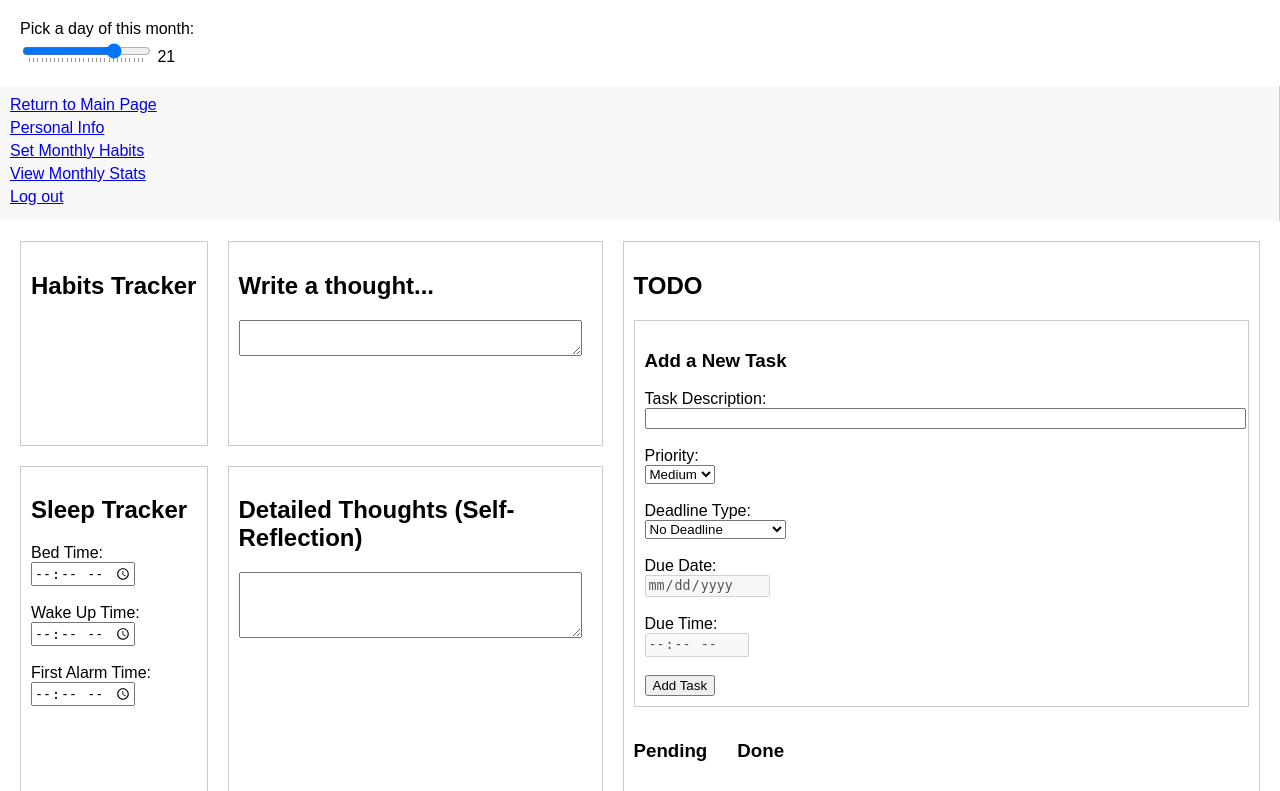
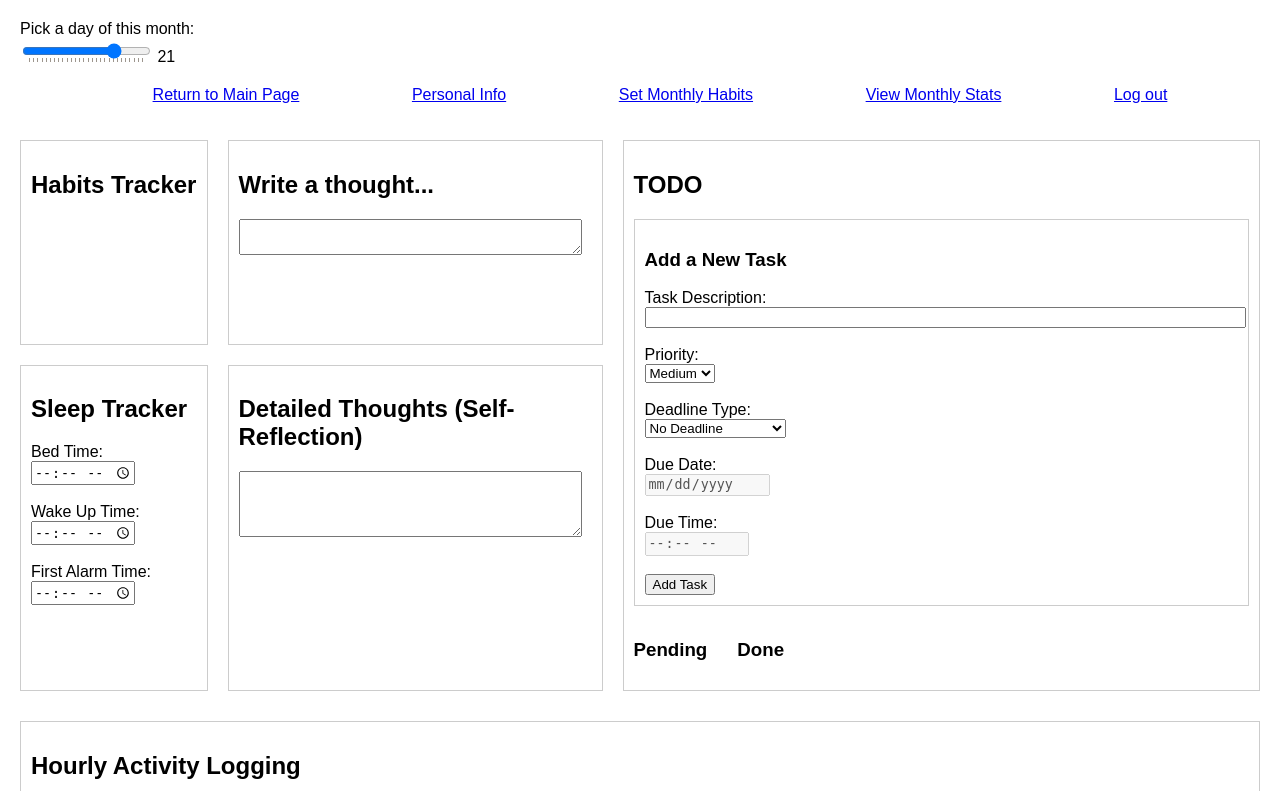
Before and after one commit to Tim-977/ecosystem, a Django app: page /day/2025/2/21/ in a window 1280 px wide. Shown: the part 71-862 px from the top of the page. Run offline with Django 5.2, Linux system fonts and the light colour scheme; a user stored in the database is signed in; data comes from the database, SQL or seed files in the repository; both versions use the stored data as it was after the commit; data that the repository does not hold is empty.

Commit message:
fix: day page links alligned properly

```diff
--- a/mainpage/static/mainpage/css/day.css
+++ b/mainpage/static/mainpage/css/day.css
@@ -107,3 +107,9 @@ main {
     white-space: nowrap;
     margin-bottom: 10px;
 }
+
+.nav-links {
+    list-style: none;
+    display: flex;
+    justify-content: space-evenly;
+}
--- a/mainpage/templates/mainpage/day.html
+++ b/mainpage/templates/mainpage/day.html
@@ -60,16 +60,13 @@
 
 
 
-  <!-- ========== NAVIGATION (LEFT SIDEBAR) ========== -->
-  <nav>
-    <ul>
+  <ul class="nav-links">
     <li><a href="{% url 'main_page' %}">Return to Main Page</a></li>
     <li><a href="{% url 'personal_data' %}">Personal Info</a></li>
     <li><a href="{% url 'set_habits' %}">Set Monthly Habits</a></li>
     <li><a href="{% url 'monthly_stats_view' %}">View Monthly Stats</a></li>
     <li><a href="{% url 'logout' %}">Log out</a></li>
   </ul>
-  </nav>
 
   <!-- ========== MAIN CONTENT AREA ========== -->
   <div class="main-container">
```
Also changed, not shown: db.sqlite3. Lines whose indentation alone changed are shown as unchanged.
